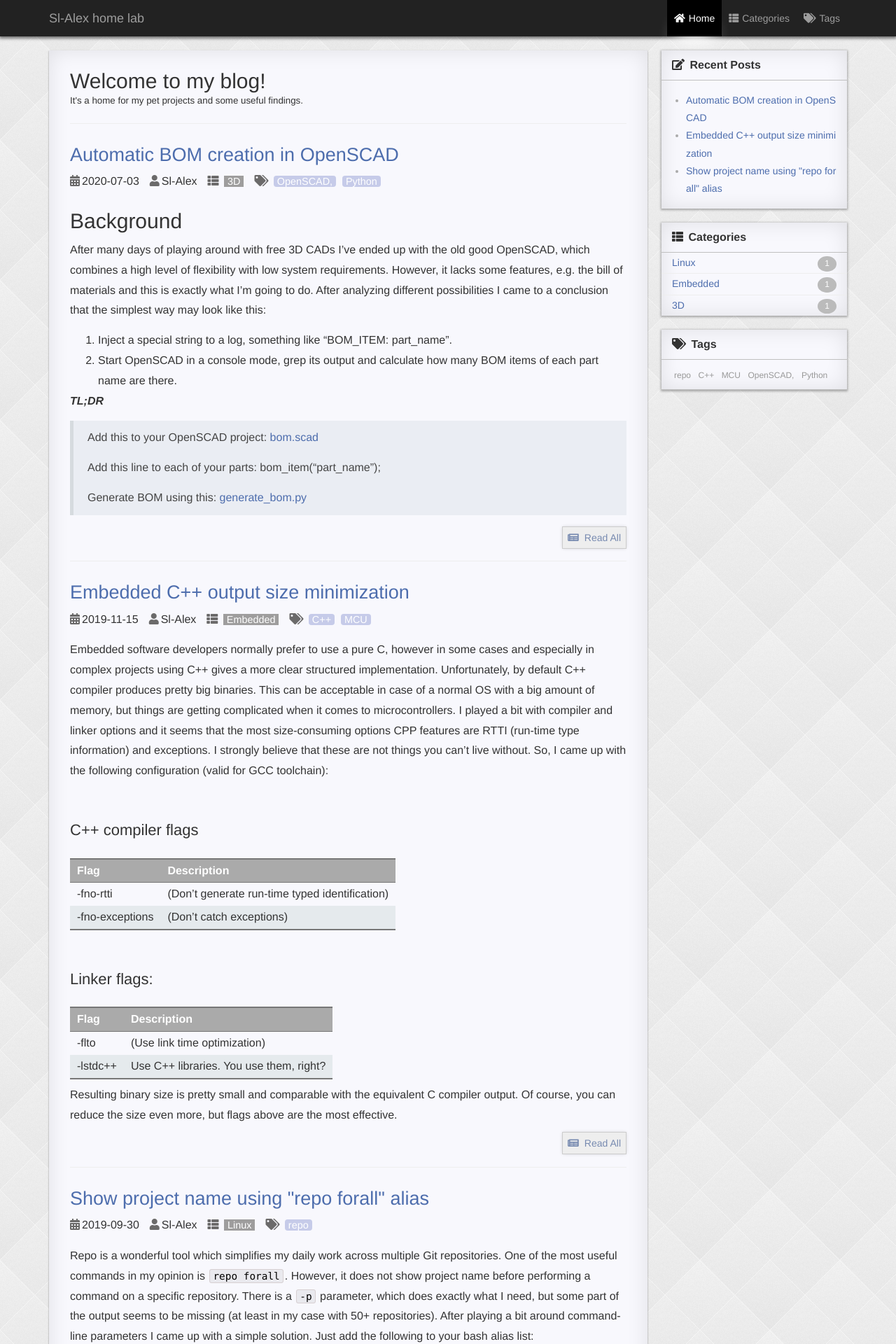
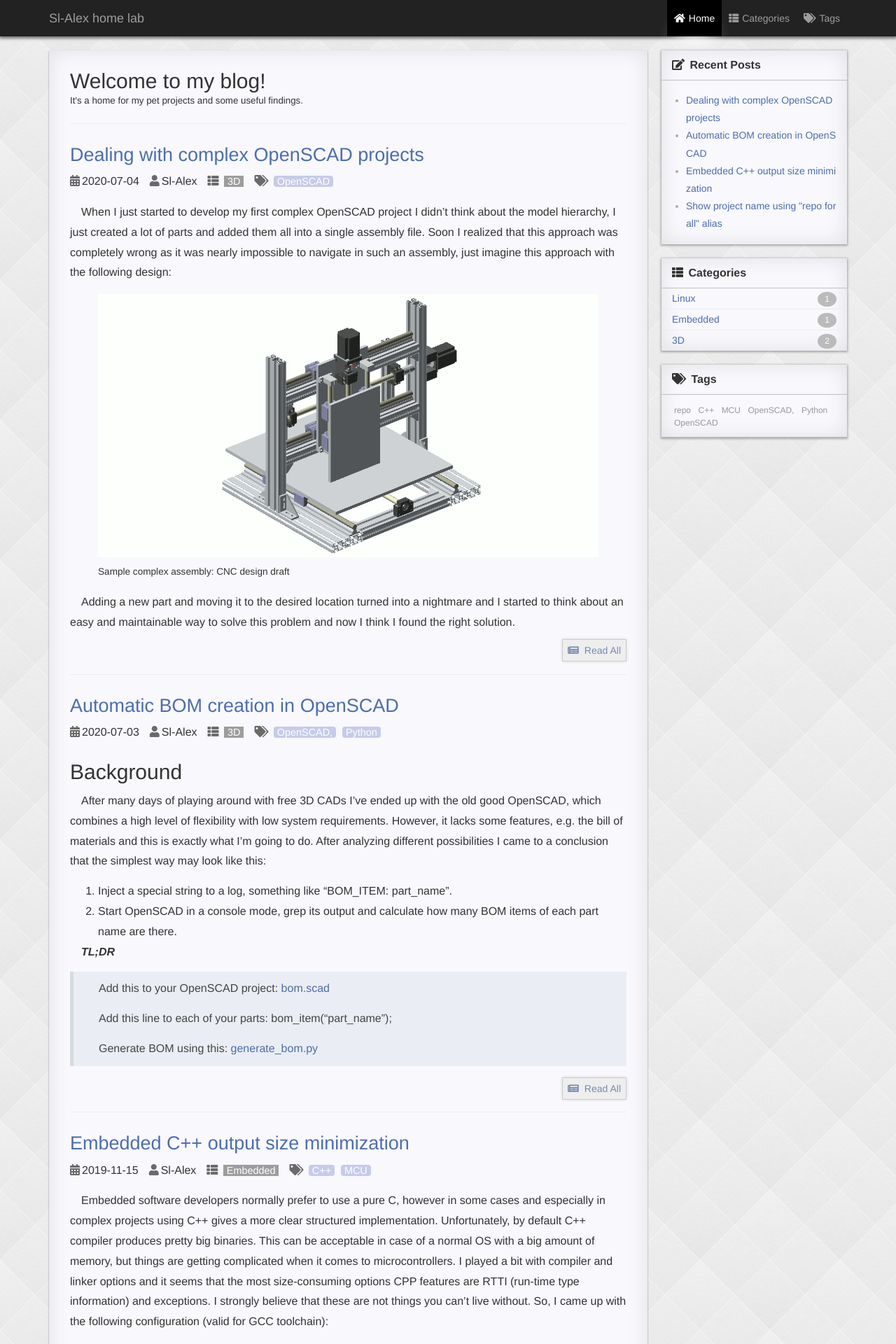
Before and after one commit to Sl-Alex/sl-alex.github.io, a Jekyll site: the page built from index.html, in a window 1280 px wide. Shown: the top 1920 px of the page at 70% size. Built offline with Jekyll 4.4.1, drawn with Linux system fonts in a browser that asks for light colours; nearby versions of some CDN libraries; the list of posts is cut into pages by our own code.

Commit message:
[Post] Dealing with complex OpenSCAD projects. [Design] New image with caption template.

````diff
--- /dev/null
+++ b/_includes/image.html
@@ -0,0 +1,4 @@
+<figure class="image">
+  <img src="{{ include.url }}" alt="{{ include.description }}">
+  <figcaption>{{ include.description }}</figcaption>
+</figure>
--- /dev/null
+++ b/_posts/2020-07-04-dealing_with_complex_scad_projects.md
@@ -0,0 +1,66 @@
+---
+layout: post
+title: Dealing with complex OpenSCAD projects
+categories: 3D
+tags: OpenSCAD
+author: Sl-Alex
+image: cnc_preview_openscad.png
+---
+When I just started to develop my first complex OpenSCAD project I didn't think about the model hierarchy, I just created a lot of parts and added them all into a single assembly file. Soon I realized that this approach was completely wrong as it was nearly impossible to navigate in such an assembly, just imagine this approach with the following design:
+{% include image.html url="/assets/cnc_preview_openscad.png" description="Sample complex assembly: CNC design draft" %}
+Adding a new part and moving it to the desired location turned into a nightmare and I started to think about an easy and maintainable way to solve this problem and now I think I found the right solution.
+
+
+
+
+The idea is inspired by software development. I split each component into two separate files: one containing just dimensions and another one with the implementation itself. In this way I get the most out of OpenSCAD inclusion mechanism. From OpenSCAD wiki:
+
+> For including code from external files in OpenSCAD, there are two commands available:
+> - ```include <filename>``` acts as if the contents of the included file were written in the including file, and
+> - ```use <filename>``` imports modules and functions, but does not execute any commands other than those definitions.
+
+For us it means that we can "include" all files with dimensions and "use" files with the implementation and helper functions.
+Why not just include everything? Because of two reasons:
+1. Naming conflict. Inclusion makes all variables in the included file available in the including file, so if you use some simple names like "D" for diameter, "L" for length and so on in both files then you are in trouble. You can rename that variables using "part_name_var_name" pattern in order to resolve naming conflict, but this will make your internal formulas much bigger.
+2. Debugging code. Just look at the following sample file:
+
+```cpp
+use <bom.scad>
+include <colors.scad>
+include <profile_30_dim.scad>
+
+module profile_30x30(length)
+{
+    color(color_alu)
+    translate([0,0,profile_h])
+    rotate([0,90,0])
+    linear_extrude(length)
+    import("Profile_30x30_B.dxf");
+    bom_item(str("profile_30x30x", length));
+}
+
+profile_30x30(100);
+```
+
+As you probably noticed, there is an instance of the model at the end of the file, which is very useful for debugging. If we include that file instead of calling "use" we would create this debug instance as well and this is definitely not something we want.
+
+Inclusion section of your assembly should look like the following at the end:
+```cpp
+/* Ball screw */
+use     <parts/sfu1605.scad>
+include <parts/sfu1605_dim.scad>
+/* Ball screw nut */
+use     <parts/sfu1605_nut.scad>
+include <parts/sfu1605_nut_dim.scad>
+/* Ball screw nut housing */
+use     <parts/sfu1605_nut_housing.scad>
+include <parts/sfu1605_nut_housing.scad>
+/* Ball screw fixed end support */
+use <parts/bk12.scad>
+include <parts/bk12_dim.scad>
+/* Ball screw floating end support */
+use <parts/bf12.scad>
+include <parts/bf12_dim.scad>
+```
+
+I've been using this approach for a lot of time and I'd say it's a proven design, which saves me a lot of time.
--- a/_sass/_page.scss
+++ b/_sass/_page.scss
@@ -88,6 +88,9 @@
     }
     .anchor {
         display: none;
+    }
+    figcaption {
+        font-size: 85%;
     }
     .right {
         float: left;
--- a/_sass/_reset.scss
+++ b/_sass/_reset.scss
@@ -113,6 +113,7 @@ table {
 }
 p {
     margin: 0 0 14px;
+    text-indent: 1em;
 }
 img {
     max-width: 100%;
````
Also changed, not shown: assets/cnc_preview_openscad.png (added).
